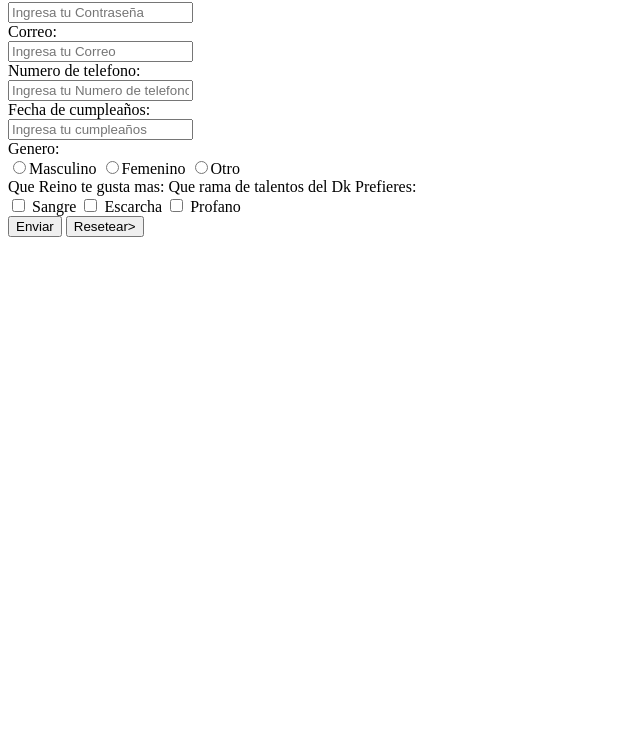
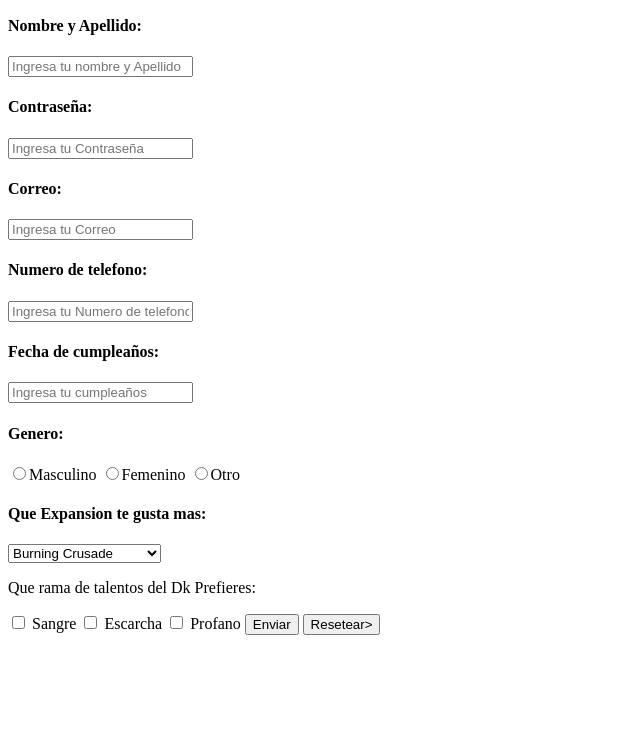
Before and after one commit to Esmaykell/formulario1, a plain HTML site: page index.html in a window 1280 px wide. Shown: the part 63-800 px from the top of the page, without its empty margins (0-640 px from the left). Drawn offline with Linux system fonts and the light colour scheme.

Commit message:
ajuste de formulario

```diff
--- a/index.html
+++ b/index.html
@@ -7,38 +7,41 @@
 </head>
 <body>
 
+  <h1>Formulario</h1>
+
   <form>
 
-    Nombre y Apellido:<br>
-    <input type="text" placeholder="Ingresa tu nombre y Apellido" required><br>
-    Contraseña:<br>
-    <input type="text" placeholder="Ingresa tu Contraseña" required><br>
-    Correo:<br>
-    <input type="text" placeholder="Ingresa tu Correo" required><br>
-    Numero de telefono:<br>
-    <input type="text" placeholder="Ingresa tu Numero de telefono" required><br>
-    Fecha de cumpleaños:<br>
-    <input type="text" placeholder="Ingresa tu cumpleaños" required><br>
-    Genero:<br>
+    <h4>Nombre y Apellido:</h4>
+    <input type="text" placeholder="Ingresa tu nombre y Apellido" required>
+    <h4>Contraseña:</h4>
+    <input type="text" placeholder="Ingresa tu Contraseña" required>
+    <h4>Correo:</h4>
+    <input type="text" placeholder="Ingresa tu Correo" required>
+    <h4>Numero de telefono:</h4>
+    <input type="text" placeholder="Ingresa tu Numero de telefono" required>
+    <h4>Fecha de cumpleaños:</h4>
+    <input type="text" placeholder="Ingresa tu cumpleaños" required>
+    <h4>Genero:</h4>
     <label form="Masculino"><input id="Masculino" type="radio" name="interior-exterior">Masculino</label>
     <label form="Femenino"><input id="Femenino" type="radio" name="interior-exterior">Femenino</label>
-    <label for="Otro"><input id="Otro" type="radio" name="interior-exterior">Otro</label><br>
+    <label for="Otro"><input id="Otro" type="radio" name="interior-exterior">Otro</label>
 
-    Que Reino te gusta mas:
+    <h4>Que Expansion te gusta mas:</h4>
+    <select name="" id="">
+      <option value="">Burning Crusade</option>
+      <option value="">Wrath of the Lich King</option>
+      <option value="">Cataclysm </option>
+    </select>
 
-
-    Que rama de talentos del Dk Prefieres:<br>
+    <p>Que rama de talentos del Dk Prefieres:</p>
     <input type="checkbox"> Sangre
     <input type="checkbox"> Escarcha
-    <input type="checkbox"> Profano<br>
+    <input type="checkbox"> Profano
 
     <button type="submit">Enviar</button>
     <button type="reset">Resetear></button>
 
 
-
-
-
   </form>
 </body>
 </html>
```
